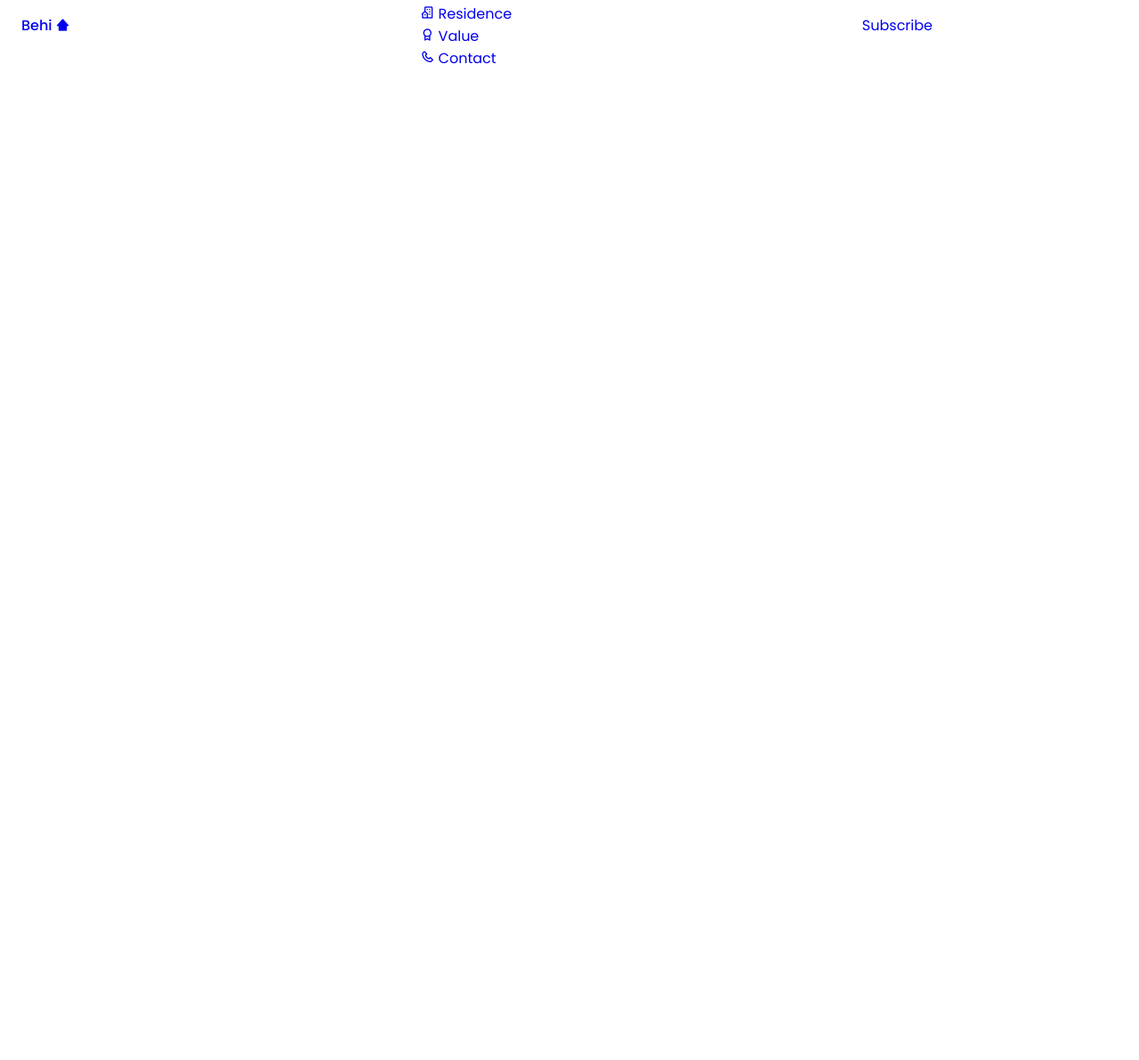
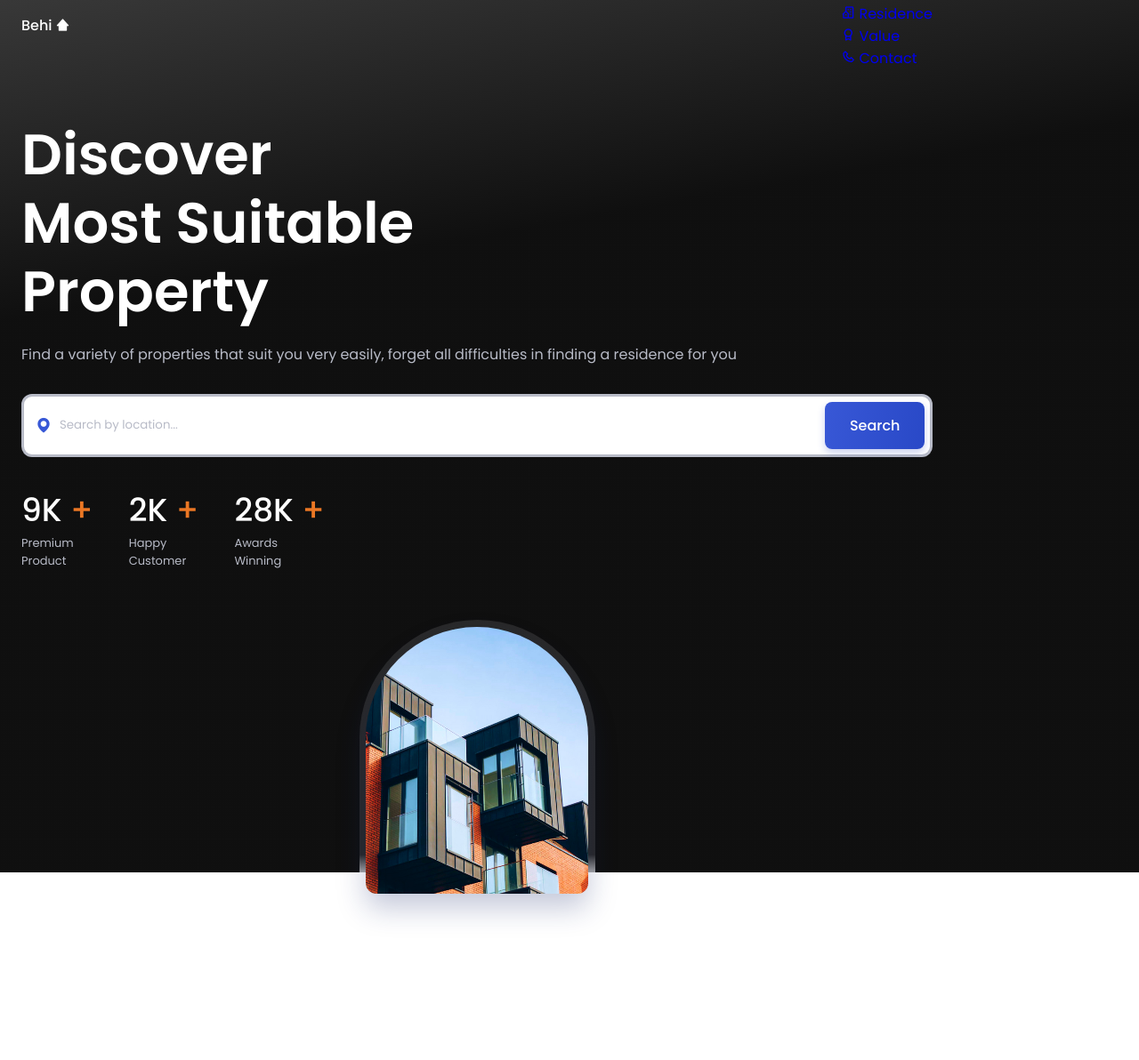
Before and after one commit to BehroozRanjbaran/Real-state-Behi, a plain HTML site: page index.html in a window 1280 px wide. Shown: the whole page at 89% size. Before the commit the page ends 800 px from the top, so only its background shows below. Drawn offline with nearby package versions, Linux system fonts and the light colour scheme.

Commit message:
navbar and main home section created

```diff
--- a/assets/css/style.css
+++ b/assets/css/style.css
@@ -152,7 +152,7 @@
 }
 
 .nav__logo{
-    /* color: #fff; */
+    color: #fff;
     display: inline-flex;
     align-items: center;
     column-gap: .25rem;
@@ -204,3 +204,142 @@
       display: none;
     }
 }
+
+/* ====Change background header==== */
+.scroll-header{
+  background-color: var(--body-color);
+  box-shadow: 0 1px 4px hsla(228, 4%, 15%, .1);
+}
+
+.scroll-header .nav__logo{
+  color: var(--first-color);
+}
+
+
+/*======== HOME ========*/
+
+.home{
+  background: linear-gradient(170deg,
+              hsl(0, 0%, 22%) 0%,
+              hsl(0, 0%, 6%) 30%);
+  padding-bottom: 0;
+}
+
+.home__container{
+  padding-top: 4rem;
+  row-gap: 3.5rem;
+}
+
+.home__title,
+.home__value-number{
+  color: #fff;
+}
+
+.home__title{
+  font-size: var(--biggest-font-size);
+  line-height: 120%;
+  margin-bottom: 1.25rem;
+}
+
+.home__description{
+  color: var(--text-color-light);
+  margin-bottom: 2rem;
+}
+
+.home__search{
+  background-color: var(--body-color);
+  padding: .35rem .35rem .35rem .75rem;
+  display: flex;
+  align-items: center;
+  border-radius: .75rem;
+  border: 3px solid var(--text-color-light);
+  margin-bottom: 2rem;
+}
+
+.home__search i{
+  font-size: 1.25rem;
+  color: var(--first-color);
+}
+
+.home__search-input{
+  width: 90%;
+  background-color: var(--body-color);
+  color: var(--text-color);
+  margin: 0 .5rem;
+}
+
+.home__search-input::placeholder{
+  color: var(--text-color-light);
+}
+
+.home__value{
+  display: flex;
+  column-gap: 2.5rem;
+}
+
+.home__value-number{
+  font-size: var(--h1-font-size);
+  font-weight: var(--font-medium);
+}
+
+.home__value-number span{
+  color: var(--second-color);
+}
+
+.home__value-description{
+  display: flex;
+  color: var(--text-color-light);
+  font-size: var(--smaller-font-size);
+}
+
+.home__images{
+  position: relative;
+  display: flex;
+  justify-content: center;
+}
+
+.home__orbe{
+  width: 265px;
+  height: 284px;
+  background: linear-gradient(180deg,
+  hsl(0, 0%, 16%) 93%,
+  hsl(0, 0%, 67%) 100%);
+  border-radius: 135px 135px 0 0;
+}
+
+.home__img{
+  position: absolute;
+  width: 250px;
+  height: 300px;
+  overflow: hidden;
+  border-radius: 125px 125px 12px 12px;
+  display: inline-flex;
+  align-items: flex-end;
+  bottom: -1.5rem;
+  box-shadow: 0 16px 32px hsla(228, 66%, 25%, .25);
+}
+
+/*======== BUTTON ========*/
+
+.button{
+  display: inline-block;
+  background: linear-gradient(101deg,
+              hsl(228, 66%, 53%),
+              hsl(228, 66%, 47%));
+  color: #fff;
+  padding: 14px 28px;
+  border-radius: .5rem;
+  font-size: var(--normal-font-size);
+  font-weight: var(--font-medium);
+  box-shadow: 0 4px 8px hsla(228, 66%, 45%, .25);
+  transition: .3s;
+  cursor: pointer;
+}
+
+.button:hover{
+  box-shadow: 0 4px 12px hsla(228, 66%, 45%, .25);
+}
+
+.nav__button{
+  display: none;
+}
--- a/index.html
+++ b/index.html
@@ -49,5 +49,78 @@
         </a>
         </nav>
      </header>
+    <!-- ==MAIN== -->
+     <main class="main">
+    <!-- ==HOME== -->
+     <section class="home section" id="home">
+      <div class="home__container container grid">
+       <div class="home__data">
+        <h1 class="home__title">
+          Discover <br> Most Suitable <br> Property
+        </h1>
+        <p class="home__description">
+          Find a variety of properties that suit you very easily,
+          forget all difficulties in finding a residence for you
+        </p>
+
+        <form action="#" class="home__search">
+          <i class='bx bxs-map'></i>
+          <input type="search" placeholder="Search by location..." class="home__search-input">
+          <button class="button">Search</button>
+        </form>
+        <div class="home__value">
+         <div>
+          <h1 class="home__value-number">
+            9K <span>+</span>
+          </h1>
+          <span class="home__value-description">
+            Premium <br> Product
+          </span>
+         </div>
+         <div>
+          <h1 class="home__value-number">
+            2K <span>+</span>
+          </h1>
+          <span class="home__value-description">
+            Happy <br> Customer
+          </span>
+         </div>
+         <div>
+          <h1 class="home__value-number">
+            28K <span>+</span>
+          </h1>
+          <span class="home__value-description">
+            Awards <br> Winning
+          </span>
+         </div>
+        </div>
+       </div>
+
+        <div class="home__images">
+          <div class="home__orbe"></div>
+
+          <div class="home__img">
+            <img src="assets/img/home.jpg" alt="home">
+          </div>
+        </div>
+      </div>
+     </section>
+
+    <!-- ==LOGOS== -->
+     <section class="logos section">
+
+     </section>
+
+    <!-- ==POPULAR== -->
+     <section class="section" id="popular">
+
+     </section>
+     </main>
+
+
+     <!-- ==FOOTER== -->
+      <footer class="footer section">
+
+      </footer>
 </body>
 </html>
```
Also changed, not shown: assets/Js/app.js (+8 -0 lines).
